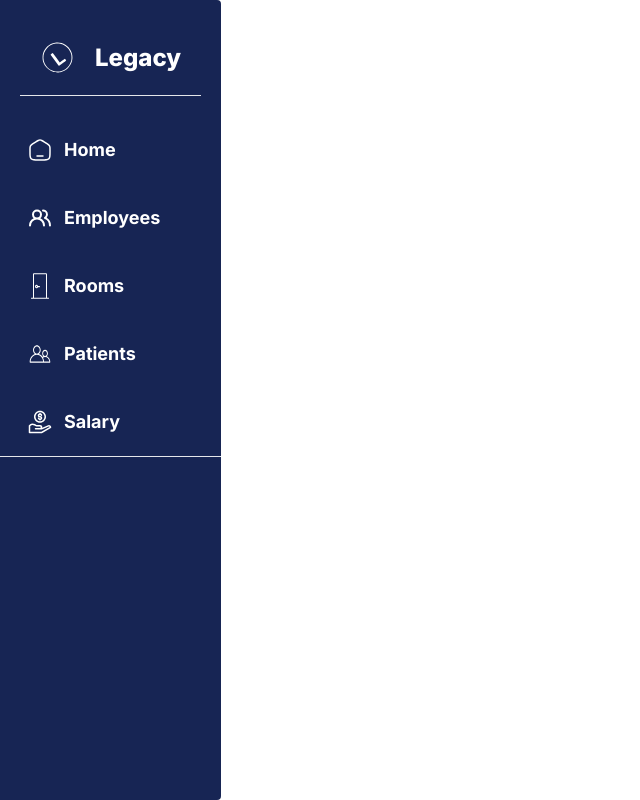
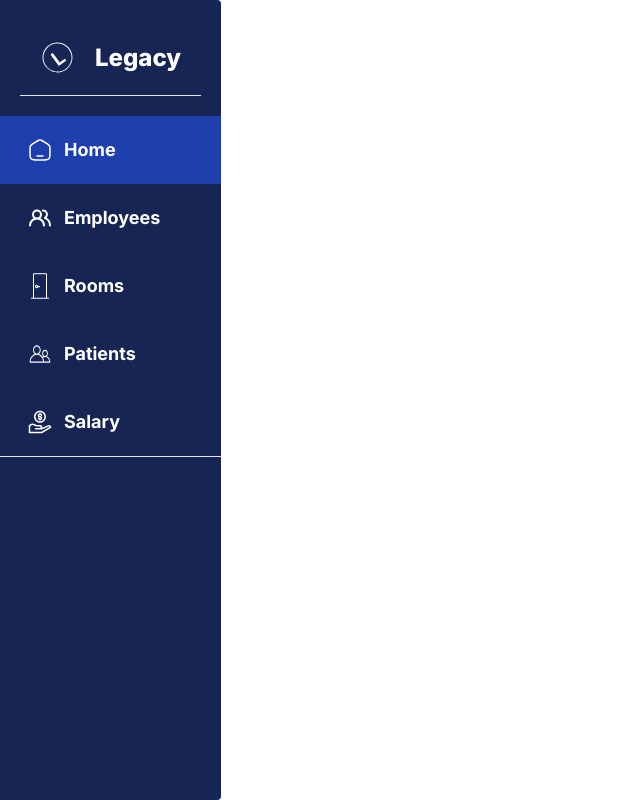
Before and after one commit to Ako2003/legacy-next, a Next.js app: page / in a window 1280 px wide. Shown: the whole page, without its empty margins (0-640 px from the left). Built offline with nearby package versions, Linux system fonts and the light colour scheme; no server answers.

Commit message:
New features

```diff
--- a/app/(root)/layout.js
+++ b/app/(root)/layout.js
@@ -2,6 +2,7 @@ import { ClerkProvider } from '@clerk/nextjs'
 import { Inter } from 'next/font/google'
 import '../globals.css'
 import LeftSidebar from '@/components/LeftSidebar'
+import Footerbar from '@/components/Footerbar'
 
 const inter = Inter({ subsets: ['latin'] })
 
@@ -15,8 +16,14 @@ export default function RootLayout({ children }) {
     <ClerkProvider>
       <html lang="en">
         <body className={inter.className}>
+          <div className='flex flex-row max-md:hidden'>
+            <LeftSidebar/>
+          </div>
           <div className='flex flex-row'>
-            <LeftSidebar />
+            {children}
+          </div>
+          <div className='flex flex-col md:hidden'>
+            <Footerbar/>
           </div>
         </body>
       </html>
--- a/app/globals.css
+++ b/app/globals.css
@@ -10,4 +10,8 @@
   .leftside{
     @apply flex-col w-auto bg-blue-950	h-screen gap-4 rounded-e;
   }
+
+  .footerside{
+    @apply flex fixed bottom-0 bg-blue-950  gap-4 rounded-e;
+  }
 }
--- /dev/null
+++ b/components/Footerbar.js
@@ -0,0 +1,43 @@
+"use client"
+
+import { sidebarLinks } from '@/constants';
+import { useRouter, usePathname } from 'next/navigation';
+import { SignedIn, SignOutButton } from '@clerk/nextjs';
+import Image from 'next/image';
+import Link from 'next/link';
+import React from 'react';
+
+function Footerbar() {
+    const router = useRouter();
+    const pathname = usePathname();
+    return (
+        <section className='footerside'>
+            <div className='flex'>
+                {sidebarLinks.map((link) => {
+                    const isActive = (pathname.includes(link.route) && link.route.length > 1) || pathname === link.route;
+                    return(
+                        <div className={`hover:bg-blue-700 ${isActive && 'bg-blue-800'}`}>
+                        <Link
+                            href={link.route}
+                            key={link.label}
+                            className='mx-7 py-5 max-lg:center'
+                        >
+                            <Image
+                                src={link.imgURL}
+                                alt={link.label}
+                                width={24}
+                                height={24}
+                                className='max-lg:mr-0 mr-3'
+                            />
+
+                            <p className='text-white font-bold text-lg max-lg:hidden '>{link.label}</p>
+                        </Link>
+                    </div>
+                    );
+                })}
+            </div>
+        </section>
+    );
+}
+
+export default Footerbar;
--- a/components/LeftSidebar.js
+++ b/components/LeftSidebar.js
@@ -5,10 +5,13 @@ import { SignOutButton, SignedIn } from '@clerk/nextjs';
 import Image from 'next/image';
 import Link from 'next/link';
 import { useRouter, usePathname } from 'next/navigation';
+import { useState } from 'react';
 
 function LeftSidebar() {
+    const [isHovered, setIsHovered] = useState(false);
     const router = useRouter();
-    const path = usePathname();
+    const pathname = usePathname();
+
 
     return(
         <section className='leftside'>
@@ -21,6 +24,9 @@ function LeftSidebar() {
                             alt='logo'
                             width={75}
                             height={75}
+                            className={`transform transition-transform ${isHovered ? 'rotate-180' : 'rotate-0'}`}
+                            onMouseEnter={() => setIsHovered(true)}
+                            onMouseLeave={() => setIsHovered(false)}
                         />
                         <h1 className='text-white text-2xl font-extrabold pr-5 max-lg:hidden'>Legacy</h1>
                 </Link>
@@ -28,8 +34,9 @@ function LeftSidebar() {
             </div>
             <div>
                     {sidebarLinks.map((link) => {
+                        const isActive = (pathname.includes(link.route) && link.route.length > 1) || pathname === link.route;
                         return(
-                            <div className='hover:bg-blue-700'>
+                            <div className={`hover:bg-blue-700 ${isActive && 'bg-blue-800'}`}>
                             <Link
                                 href={link.route}
                                 key={link.label}
```
